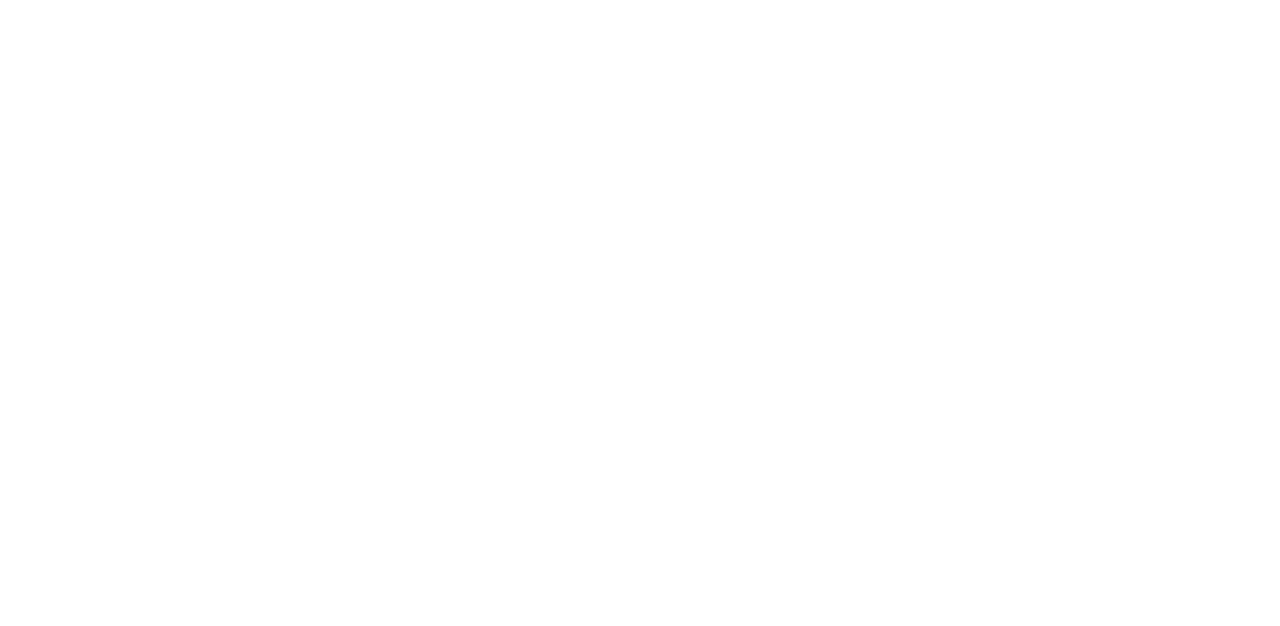
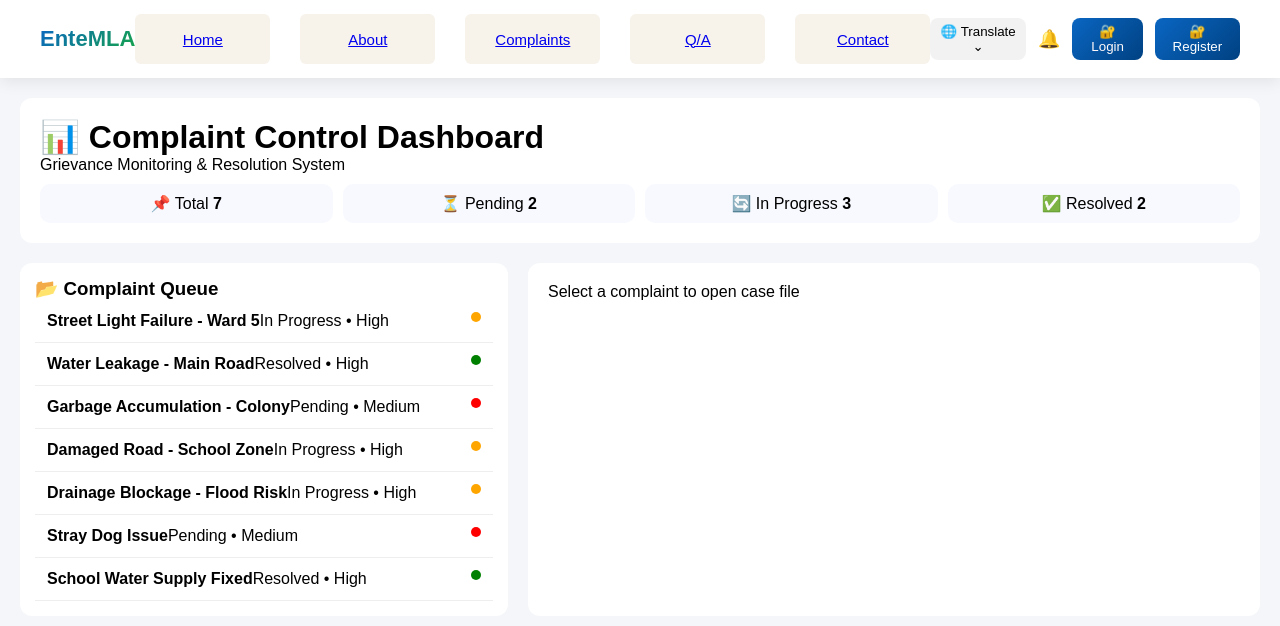
Before and after one commit to asnapareeth004-hue/entemlaproject, a React (Create React App) app: page /Complaint in a window 1280 px wide. Before the commit this address had no page. Shown: the top 626 px of the page. Built offline with nearby package versions, Linux system fonts and the light colour scheme.

Commit message:
resolved

```diff
--- a/src/App.js
+++ b/src/App.js
@@ -7,6 +7,7 @@
 import Contact from "./pages/Contact";
 import About from "./pages/About";
 import QA from "./pages/QA";
+import Complaint from "./pages/Complaint";
 
 function App() {
   return (
@@ -19,6 +20,7 @@
           <Route path="/contact" element={<Contact />} />
           <Route path="/About" element={<About />} />
           <Route path="/QA" element={<QA />} />
+          <Route path="/Complaint" element={<Complaint />} />
         </Routes>
 
       </div>
--- a/src/components/home/Hero.css
+++ b/src/components/home/Hero.css
@@ -188,7 +188,7 @@
 .highlight {
   border-left: 5px solid #16a34a;
   background: linear-gradient(
-    rgba(241, 242, 239, 0),
+    rgba(127, 193, 5, 0),
     rgba(210, 242, 178, 0.852)
   );
 }
@@ -210,6 +210,6 @@
 }
 
 .resolved {
-  color: #068429;
+  color: #86c598;
   font-weight: 600;
 }
--- a/src/components/home/Hero.jsx
+++ b/src/components/home/Hero.jsx
@@ -1,8 +1,10 @@
 import React from "react";
 import "./Hero.css";
 import mlaImage from "../../assets/mla.jpg";
+import { useNavigate } from "react-router-dom";
 
 const Hero = () => {
+  const navigate = useNavigate();
   return (
     <div className="hero">
 
@@ -46,8 +48,10 @@
           </div>
 
           {/* BUTTON */}
-          <button className="primary-btn">
-            Explore Work →
+          <button className="primary-btn"
+            onClick={() => navigate("/about")}
+          >
+            About Us →
           </button>
 
         </div>
@@ -76,8 +80,8 @@
         <div className="info-box highlight">
           <h3>📢 Recent Issues</h3>
           <ul>
-            <li>Street light – <span className="pending">Pending</span></li>
-            <li>Water issue – <span className="resolved">Resolved</span></li>
+            <li>Street light - <span className="pending">Pending</span></li>
+            <li>Water issue - <span className="resolved">Resolved</span></li>
           </ul>
         </div>
 
--- a/src/components/home/Navbar.css
+++ b/src/components/home/Navbar.css
@@ -45,8 +45,7 @@
 }
 
 .nav-links button:hover {
-  background: rgba(10,102,194,0.1);
-  color: #0a66c2;
+  background: rgba(179, 213, 243, 0.1);
 }
 
 /* RIGHT SECTION */
--- a/src/components/home/Navbar.jsx
+++ b/src/components/home/Navbar.jsx
@@ -53,9 +53,9 @@
       {/* NAV LINKS */}
       <div className="nav-links">
         <button><Link to="/">Home</Link></button>
-        <button><Link to="/complaints">Complaints</Link></button>
+        <button><Link to="/about">About</Link></button>
+        <button><Link to="/complaint">Complaints</Link></button>
         <button><Link to="/qa">Q/A</Link></button>
-        <button><Link to="/about">About</Link></button>
         <button><Link to="/contact">Contact</Link></button>
       </div>
 
--- /dev/null
+++ b/src/pages/Complaint.css
@@ -0,0 +1,97 @@
+.control-dashboard {
+  padding: 20px;
+  background: #f4f6f9;
+  min-height: 100vh;
+}
+
+/* HEADER */
+.header {
+  background: white;
+  padding: 20px;
+  border-radius: 12px;
+  margin-bottom: 20px;
+}
+
+.stats {
+  display: flex;
+  gap: 10px;
+  margin-top: 10px;
+}
+
+.stats div {
+  flex: 1;
+  background: #f8f9ff;
+  padding: 10px;
+  border-radius: 10px;
+  text-align: center;
+}
+
+/* BODY */
+.body {
+  display: grid;
+  grid-template-columns: 1fr 1.5fr;
+  gap: 20px;
+}
+
+/* QUEUE */
+.queue {
+  background: white;
+  padding: 15px;
+  border-radius: 12px;
+  max-height: 75vh;
+  overflow-y: auto;
+}
+
+.item {
+  display: flex;
+  justify-content: space-between;
+  padding: 12px;
+  border-bottom: 1px solid #eee;
+  cursor: pointer;
+}
+
+.item:hover {
+  background: #f5f8ff;
+}
+
+.active {
+  background: #eaf2ff;
+}
+
+/* FILE */
+.file {
+  background: white;
+  padding: 20px;
+  border-radius: 12px;
+}
+
+.section {
+  margin-bottom: 15px;
+  border-bottom: 1px solid #eee;
+  padding-bottom: 10px;
+}
+
+/* PROGRESS BAR */
+.bar {
+  width: 100%;
+  height: 8px;
+  background: #eee;
+  border-radius: 10px;
+}
+
+.bar div {
+  height: 8px;
+  background: #2d6cdf;
+  border-radius: 10px;
+}
+
+/* STATUS DOT */
+.dot {
+  width: 10px;
+  height: 10px;
+  border-radius: 50%;
+}
+
+.in-progress { background: orange; }
+.resolved { background: green; }
+.pending { background: red; }
--- /dev/null
+++ b/src/pages/Complaint.jsx
@@ -0,0 +1,192 @@
+import React, { useState } from "react";
+import "./Complaint.css";
+import Navbar from "../components/home/Navbar";
+
+const complaints = [
+  {
+    id: 1,
+    title: "Street Light Failure - Ward 5",
+    status: "In Progress",
+    priority: "High",
+    progress: 60,
+    expectedDate: "2026-05-10",
+    description: "Street light not working for 2 weeks.",
+    updates: ["Reported", "Inspection done", "Repair ongoing"],
+  },
+  {
+    id: 2,
+    title: "Water Leakage - Main Road",
+    status: "Resolved",
+    priority: "High",
+    resolvedDate: "2026-04-28",
+    description: "Major pipeline leakage fixed.",
+    updates: ["Reported", "Fixed", "Verified"],
+  },
+  {
+    id: 3,
+    title: "Garbage Accumulation - Colony",
+    status: "Pending",
+    priority: "Medium",
+    expectedDate: "2026-05-08",
+    description: "Waste not collected for 4 days.",
+    updates: ["Complaint registered"],
+  },
+  {
+    id: 4,
+    title: "Damaged Road - School Zone",
+    status: "In Progress",
+    priority: "High",
+    progress: 45,
+    expectedDate: "2026-05-12",
+    description: "Potholes causing accidents.",
+    updates: ["Survey done", "Work assigned"],
+  },
+  {
+    id: 5,
+    title: "Drainage Blockage - Flood Risk",
+    status: "In Progress",
+    priority: "High",
+    progress: 75,
+    expectedDate: "2026-05-06",
+    description: "Severe waterlogging during rain.",
+    updates: ["Cleaning started", "Partial clearance"],
+  },
+  {
+    id: 6,
+    title: "Stray Dog Issue",
+    status: "Pending",
+    priority: "Medium",
+    expectedDate: "2026-05-15",
+    description: "Stray dogs causing safety issues.",
+    updates: ["Forwarded to department"],
+  },
+  {
+    id: 7,
+    title: "School Water Supply Fixed",
+    status: "Resolved",
+    priority: "High",
+    resolvedDate: "2026-04-20",
+    description: "Water purifier replaced successfully.",
+    updates: ["Reported", "Replaced", "Verified"],
+  },
+];
+
+const ComplaintsList = () => {
+  const [selected, setSelected] = useState(null);
+
+  const stats = {
+    total: complaints.length,
+    pending: complaints.filter(c => c.status === "Pending").length,
+    progress: complaints.filter(c => c.status === "In Progress").length,
+    resolved: complaints.filter(c => c.status === "Resolved").length,
+  };
+
+  return (
+    <div className="page-wrapper">
+      <Navbar />
+
+      <div className="control-dashboard">
+
+        {/* 🧭 HEADER PANEL */}
+        <div className="header">
+          <h1>📊 Complaint Control Dashboard</h1>
+          <p>Grievance Monitoring & Resolution System</p>
+
+          <div className="stats">
+            <div>📌 Total <b>{stats.total}</b></div>
+            <div className="warn">⏳ Pending <b>{stats.pending}</b></div>
+            <div className="process">🔄 In Progress <b>{stats.progress}</b></div>
+            <div className="done">✅ Resolved <b>{stats.resolved}</b></div>
+          </div>
+        </div>
+
+        {/* 🧱 MAIN BODY */}
+        <div className="body">
+
+          {/* 📂 LEFT QUEUE */}
+          <div className="queue">
+            <h3>📂 Complaint Queue</h3>
+
+            {complaints.map(c => (
+              <div
+                key={c.id}
+                className={`item ${selected?.id === c.id ? "active" : ""}`}
+                onClick={() => setSelected(c)}
+              >
+                <div>
+                  <strong>{c.title}</strong>
+                  <span>{c.status} • {c.priority}</span>
+                </div>
+
+                <div className={`dot ${c.status.toLowerCase().replace(" ", "-")}`} />
+              </div>
+            ))}
+          </div>
+
+          {/* 📄 RIGHT CASE FILE */}
+          <div className="file">
+
+            {!selected ? (
+              <div className="empty">
+                Select a complaint to open case file
+              </div>
+            ) : (
+              <div className="case-file">
+
+                <h2>📁 Case File</h2>
+
+                <div className="section">
+                  <h4>Overview</h4>
+                  <p>{selected.description}</p>
+                </div>
+
+                <div className="section">
+                  <h4>Status</h4>
+                  <p>{selected.status}</p>
+                  <p>{selected.priority} Priority</p>
+                </div>
+
+                {selected.progress && (
+                  <div className="section">
+                    <h4>Progress</h4>
+                    <div className="bar">
+                      <div style={{ width: `${selected.progress}%` }} />
+                    </div>
+                    <small>{selected.progress}% completed</small>
+                  </div>
+                )}
+
+                <div className="section">
+                  <h4>Timeline</h4>
+                  <ul>
+                    {selected.updates.map((u, i) => (
+                      <li key={i}>✔ {u}</li>
+                    ))}
+                  </ul>
+                </div>
+
+                <div className="section">
+                  <h4>Resolution Info</h4>
+                  {selected.expectedDate && (
+                    <p>Expected: {selected.expectedDate}</p>
+                  )}
+                  {selected.resolvedDate && (
+                    <p>Resolved: {selected.resolvedDate}</p>
+                  )}
+                </div>
+
+                <button onClick={() => setSelected(null)}>
+                  Close Case
+                </button>
+
+              </div>
+            )}
+
+          </div>
+        </div>
+      </div>
+    </div>
+  );
+};
+
+export default ComplaintsList;
```
